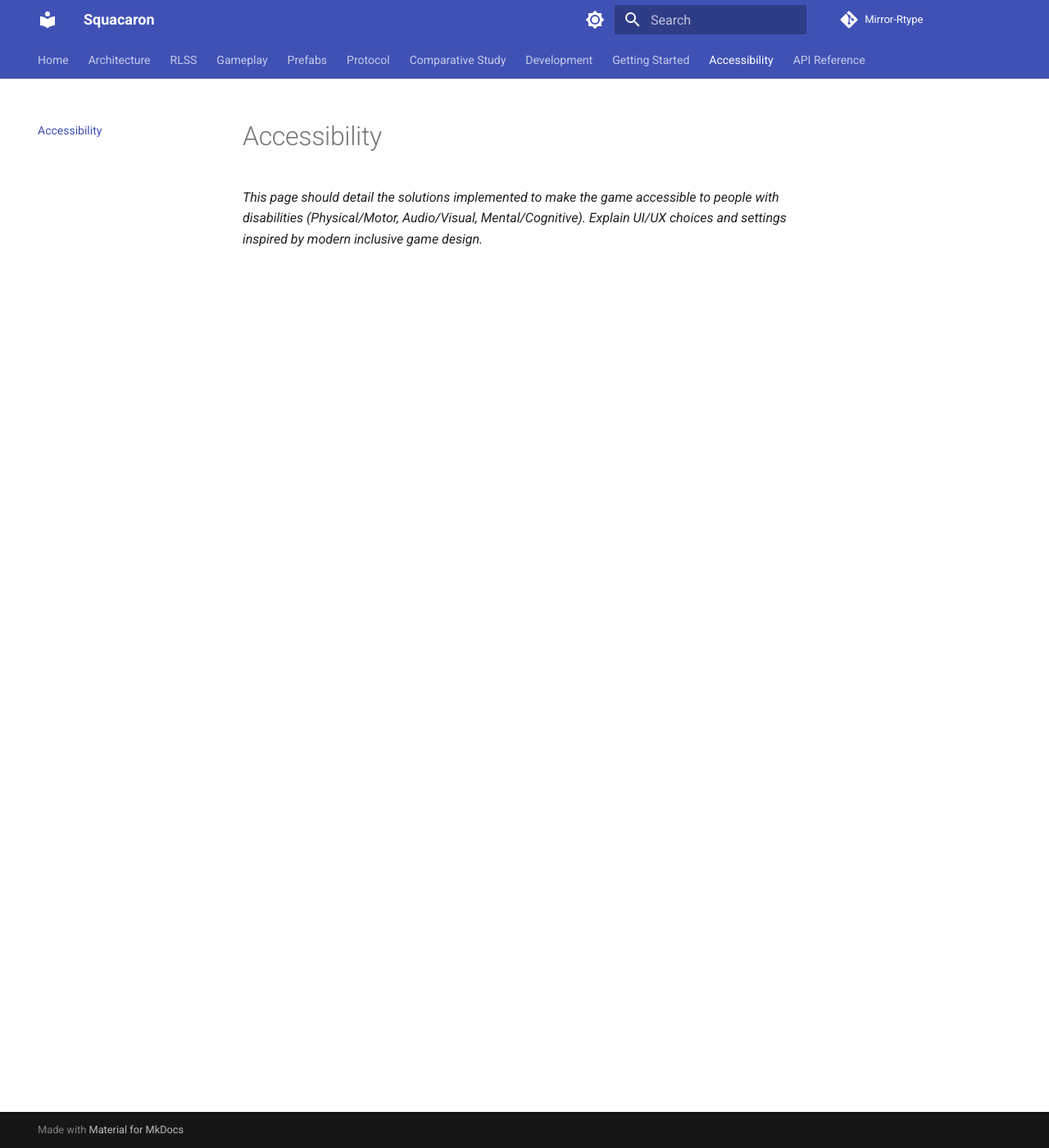
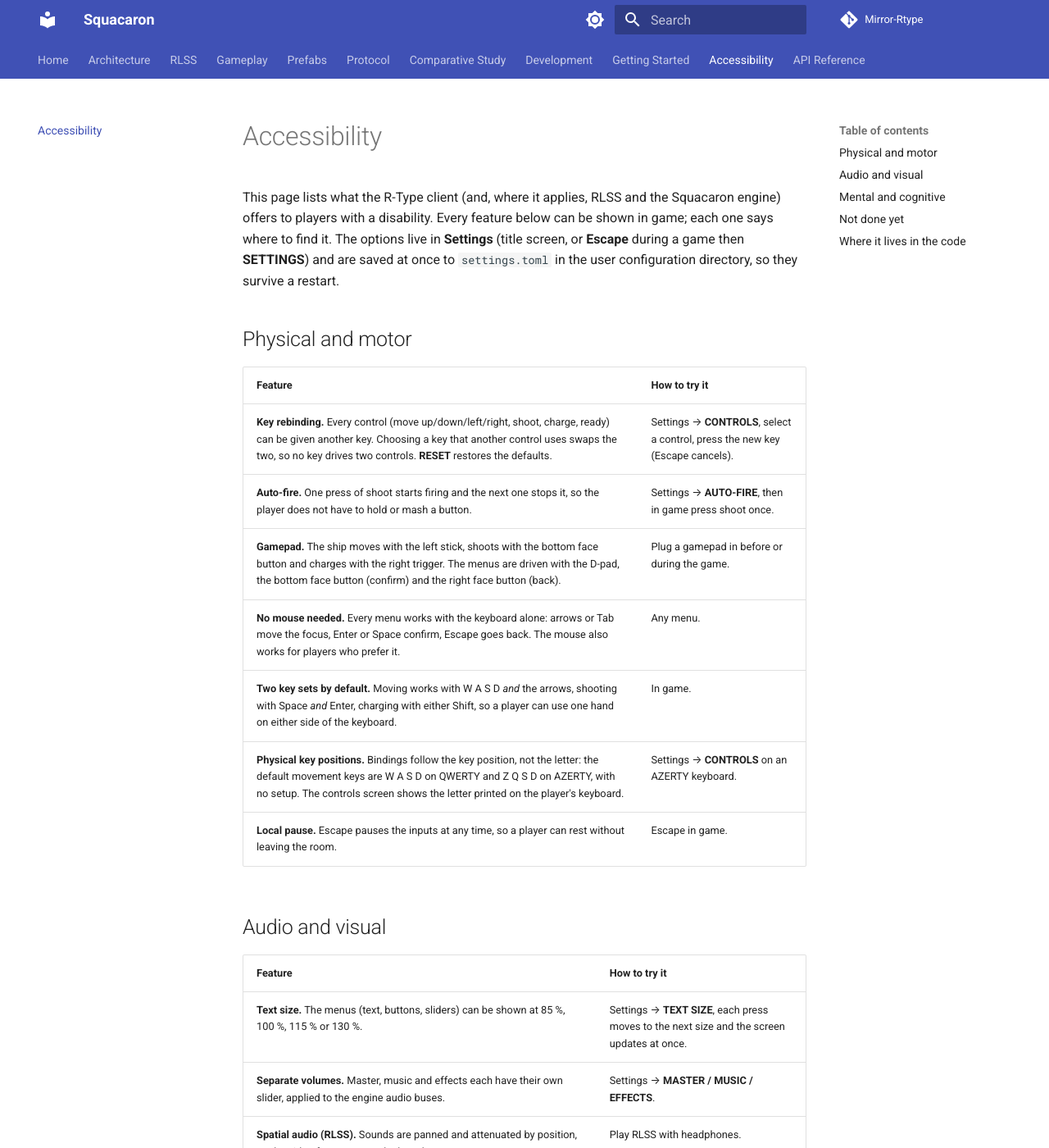
Before and after one commit to Matt4401/Mirror-Rtype, an MkDocs documentation site: the page built from docs/accessibility/index.md, in a window 1280 px wide and 1400 px high. Shown: the whole window at 82% size. Built offline with MkDocs 1.6.1 and Material for MkDocs 9.7.7, drawn with Linux system fonts in a browser that asks for light colours; comment, search, counter and statistics services are not loaded; some of the changed text lies outside the part shown.

Commit message:
docs(accessibility): describe the accessibility features by category
List the motor, audio/visual and cognitive features with how to try each in game,
what is not done yet, and where the code lives.

```diff
--- a/docs/accessibility/index.md
+++ b/docs/accessibility/index.md
@@ -1,3 +1,56 @@
 # Accessibility
 
-*This page should detail the solutions implemented to make the game accessible to people with disabilities (Physical/Motor, Audio/Visual, Mental/Cognitive). Explain UI/UX choices and settings inspired by modern inclusive game design.*
+This page lists what the R-Type client (and, where it applies, RLSS and the Squacaron engine) offers to players with
+a disability. Every feature below can be shown in game; each one says where to find it. The options live in
+**Settings** (title screen, or **Escape** during a game then **SETTINGS**) and are saved at once to
+`settings.toml` in the user configuration directory, so they survive a restart.
+
+## Physical and motor
+
+| Feature | How to try it |
+| --- | --- |
+| **Key rebinding.** Every control (move up/down/left/right, shoot, charge, ready) can be given another key. Choosing a key that another control uses swaps the two, so no key drives two controls. **RESET** restores the defaults. | Settings → **CONTROLS**, select a control, press the new key (Escape cancels). |
+| **Auto-fire.** One press of shoot starts firing and the next one stops it, so the player does not have to hold or mash a button. | Settings → **AUTO-FIRE**, then in game press shoot once. |
+| **Gamepad.** The ship moves with the left stick, shoots with the bottom face button and charges with the right trigger. The menus are driven with the D-pad, the bottom face button (confirm) and the right face button (back). | Plug a gamepad in before or during the game. |
+| **No mouse needed.** Every menu works with the keyboard alone: arrows or Tab move the focus, Enter or Space confirm, Escape goes back. The mouse also works for players who prefer it. | Any menu. |
+| **Two key sets by default.** Moving works with W A S D *and* the arrows, shooting with Space *and* Enter, charging with either Shift, so a player can use one hand on either side of the keyboard. | In game. |
+| **Physical key positions.** Bindings follow the key position, not the letter: the default movement keys are W A S D on QWERTY and Z Q S D on AZERTY, with no setup. The controls screen shows the letter printed on the player's keyboard. | Settings → **CONTROLS** on an AZERTY keyboard. |
+| **Local pause.** Escape pauses the inputs at any time, so a player can rest without leaving the room. | Escape in game. |
+
+## Audio and visual
+
+| Feature | How to try it |
+| --- | --- |
+| **Text size.** The menus (text, buttons, sliders) can be shown at 85 %, 100 %, 115 % or 130 %. | Settings → **TEXT SIZE**, each press moves to the next size and the screen updates at once. |
+| **Separate volumes.** Master, music and effects each have their own slider, applied to the engine audio buses. | Settings → **MASTER / MUSIC / EFFECTS**. |
+| **Spatial audio (RLSS).** Sounds are panned and attenuated by position, so the side of an event can be heard. | Play RLSS with headphones. |
+| **Visible focus.** The focused widget has a yellow outline on a dark blue panel, readable without colour vision. | Any menu. |
+| **State shown without sound.** Invulnerability after a hit is shown by the ship blinking, and the lobby shows each player's ready state as text, so no information is given by sound only. | Get hit in game; open a room. |
+| **Metrics panel.** F3 (or the **METRICS** toggle) shows FPS, round-trip time and missed snapshots, which helps tell a slow network apart from a slow reaction. | F3 in game. |
+
+## Mental and cognitive
+
+| Feature | How to try it |
+| --- | --- |
+| **Short menu flow.** Title → server address → lobby → room → game, with the same Back key everywhere. | Start the client. |
+| **Remembered choices.** The last server address and port, the volumes and every option above are saved, so a returning player does not have to set them again. | Restart the client. |
+| **Plain error messages.** A failed connection or a lost server shows the reason in words on the connect screen instead of closing the game. | Connect to an address where no server runs. |
+| **Level banner.** Each level starts with its name shown on screen before the enemies come. | Start a game. |
+
+## Not done yet
+
+- Colour-blind palette: the players' ships are told apart by colour only (one row of the spritesheet each).
+- Option to reduce flashes and screen effects.
+- Text size for the in-game HUD (the option only covers the menus).
+- Rebinding the gamepad buttons (the gamepad layout is fixed).
+- Sounds in R-Type: the engine has audio buses and spatial audio (used by RLSS), but R-Type plays no sound yet.
+
+## Where it lives in the code
+
+- Rebinding: `client/src/input/RTypeBindings.cpp` (`setupBindings`, `assignKey`), key names and AZERTY labels in
+  `client/src/input/KeyNames.cpp`, screen in `ControlsScene` (`client/src/scenes/MenuScenes.cpp`). The engine side is
+  `input::ActionMapping` (`engine/src/input/ActionMapping.hpp`), which any game can rebind the same way.
+- Auto-fire: `client::AutoFireLatch` (`client/src/gameplay/AutoFire.hpp`), used by `PlayerControlPlugin`.
+- Text size: `menu::setScale` / `menu::MenuScale` (`client/src/scenes/MenuKit.hpp`).
+- Settings keys: `client/src/scenes/ClientSettings.hpp`, applied by `ClientScenesPlugin`.
+- Menu navigation: `ui::UiNavigation` (`engine/src/ui/components/UiNavigation.hpp`).
```
